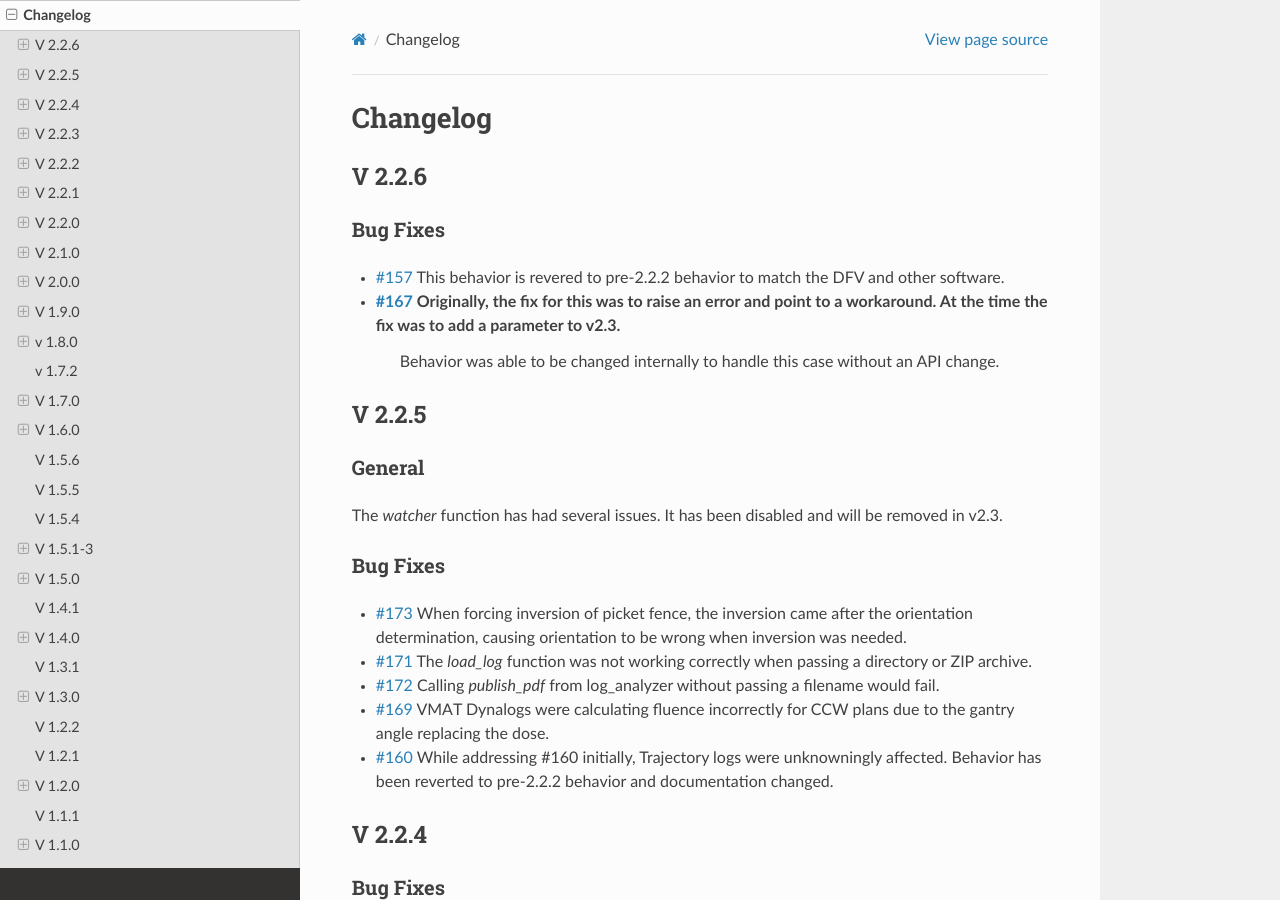
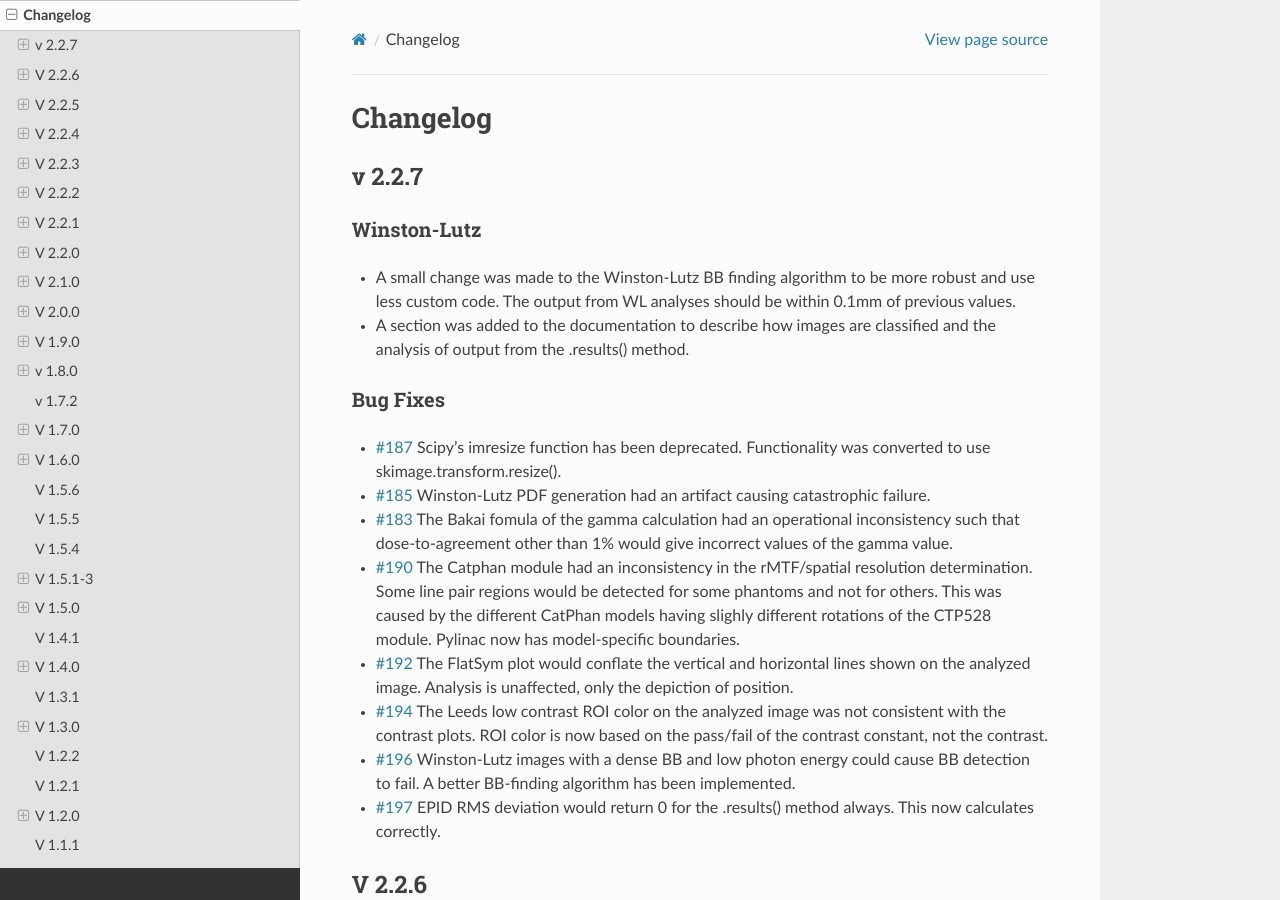
Before and after one commit to jrkerns/pylinac, a Sphinx documentation site: the page built from docs/source/changelog.rst, in a window 1280 px wide and 900 px high. Built offline with Sphinx 7.4.7 and the Read the Docs theme 2.0.0, drawn with Linux system fonts in a browser that asks for light colours; cross-references to code outside the pages are shown as plain code.

Commit message:
2.2.7 prep. changelog diff, tweaks, dep bump

```diff
--- a/docs/source/changelog.rst
+++ b/docs/source/changelog.rst
@@ -2,6 +2,28 @@
 =========
 Changelog
 =========
+
+v 2.2.7
+-------
+
+Winston-Lutz
+^^^^^^^^^^^^
+
+* A small change was made to the Winston-Lutz BB finding algorithm to be more robust and use less custom code. The output from WL analyses should be within 0.1mm of previous values.
+* A section was added to the documentation to describe how images are classified and the analysis of output from the .results() method.
+
+Bug Fixes
+^^^^^^^^^
+
+* `#187 <https://github.com/jrkerns/pylinac/issues/187>`_ Scipy's imresize function has been deprecated. Functionality was converted to use skimage.transform.resize().
+* `#185 <https://github.com/jrkerns/pylinac/issues/185>`_ Winston-Lutz PDF generation had an artifact causing catastrophic failure.
+* `#183 <https://github.com/jrkerns/pylinac/issues/183>`_ The Bakai fomula of the gamma calculation had an operational inconsistency such that dose-to-agreement other than 1% would give incorrect values of the gamma value.
+* `#190 <https://github.com/jrkerns/pylinac/issues/190>`_ The Catphan module had an inconsistency in the rMTF/spatial resolution determination. Some line pair regions would be detected for some phantoms and not for others. This was caused by the different CatPhan models having slighly different rotations of the CTP528 module. Pylinac now has model-specific boundaries.
+* `#192 <https://github.com/jrkerns/pylinac/issues/192>`_ The FlatSym plot would conflate the vertical and horizontal lines shown on the analyzed image. Analysis is unaffected, only the depiction of position.
+* `#194 <https://github.com/jrkerns/pylinac/issues/194>`_ The Leeds low contrast ROI color on the analyzed image was not consistent with the contrast plots. ROI color is now based on the pass/fail of the contrast constant, not the contrast.
+* `#196 <https://github.com/jrkerns/pylinac/issues/196>`_ Winston-Lutz images with a dense BB and low photon energy could cause BB detection to fail. A better BB-finding algorithm has been implemented.
+* `#197 <https://github.com/jrkerns/pylinac/issues/197>`_ EPID RMS deviation would return 0 for the .results() method always. This now calculates correctly.
+
 
 V 2.2.6
 -------
```
Also changed, not shown: setup.py (+4 -4 lines), 1 other file.
